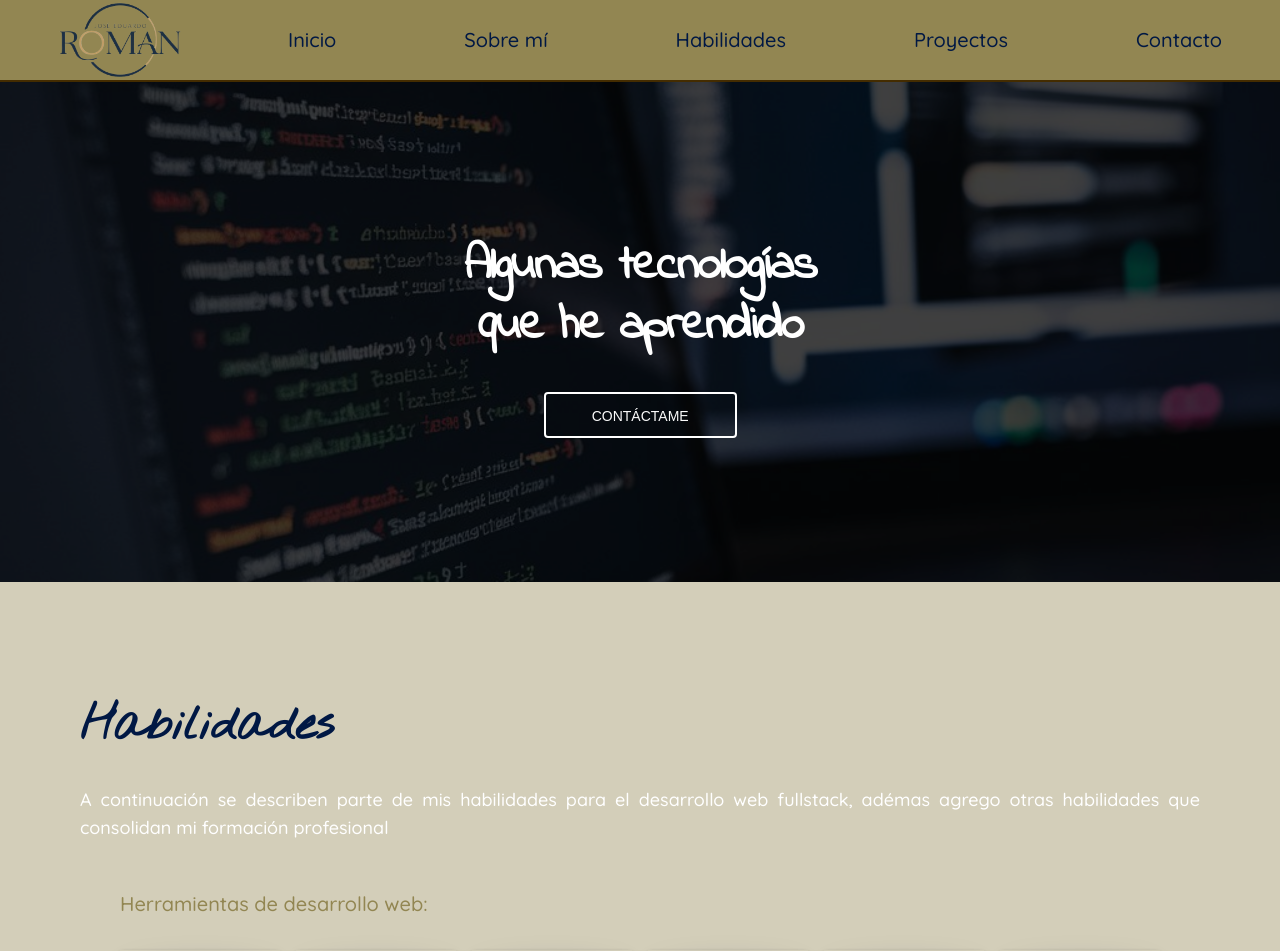
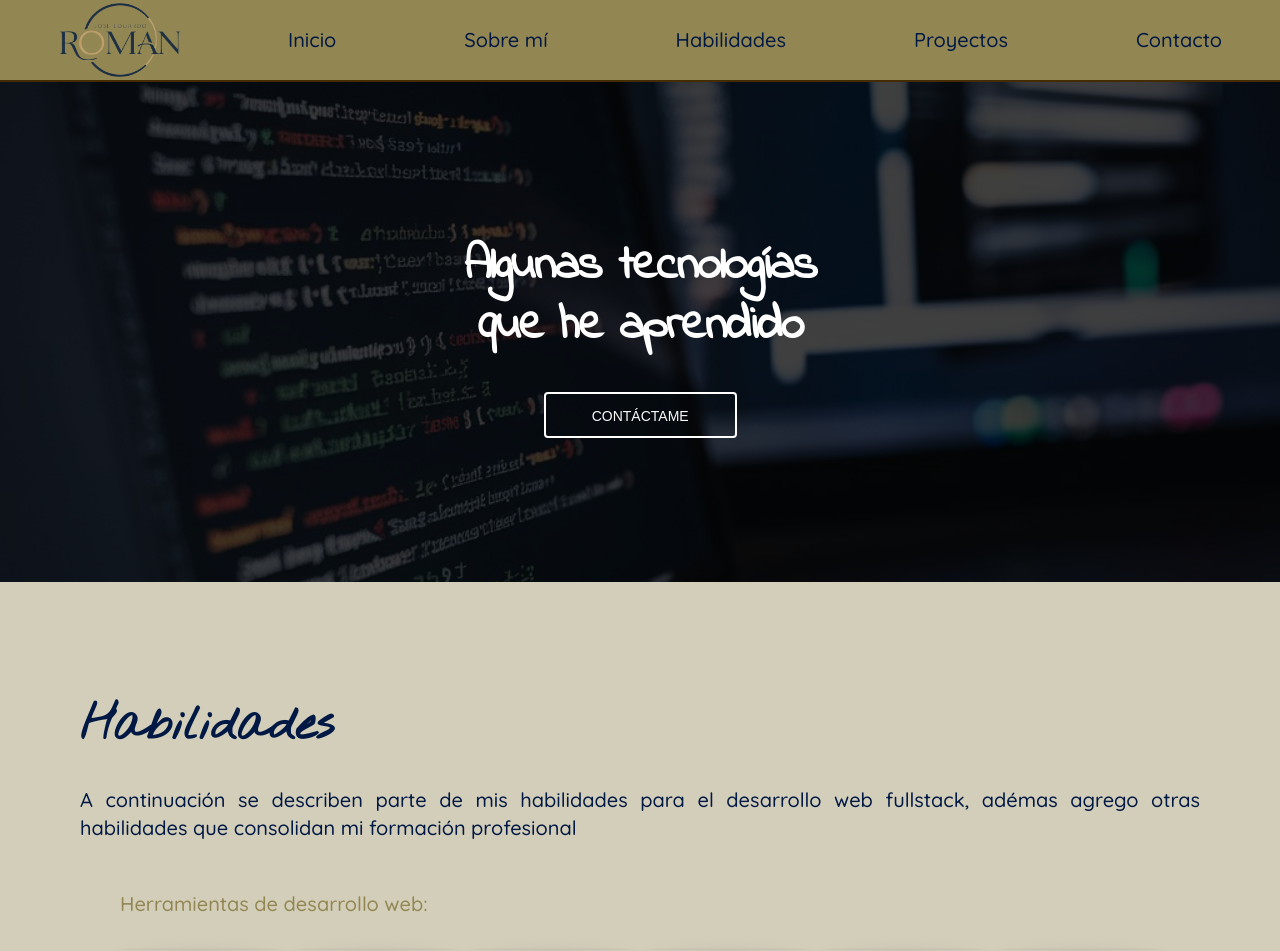
Before and after one commit to jeromanp/my-portfolio, a Next.js app: page /habilidades in a window 1280 px wide. Shown: the top 951 px of the page. Built offline with nearby package versions, Linux system fonts and the light colour scheme.

Commit message:
fix size text

```diff
--- a/src/components/Habilidades.jsx
+++ b/src/components/Habilidades.jsx
@@ -23,7 +23,7 @@ export default function Habilidades() {
             inView ? "animate__animated animate__jackInTheBox" : ""
           }`}
         >
-          <p className="mb-2 text-white text-justify hover:text-gray-500">{pHabilidades.uno}</p>
+          <p className="mb-2 text-custom-azul text-justify  md:text-xl quick hover:text-gray-500">{pHabilidades.uno}</p>
         </div>
 
         <div className="quick w-90vw mx-auto p-10">
```
